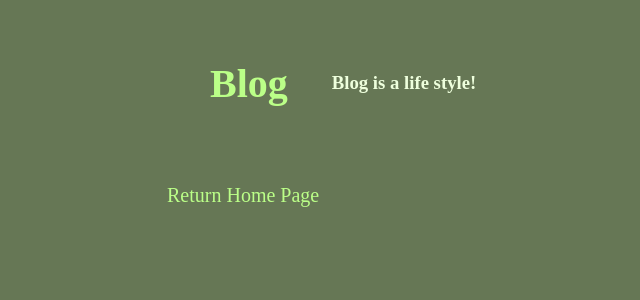
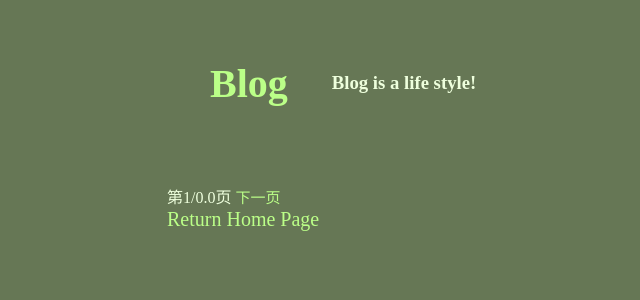
Before and after one commit to xuanzhenlei/ZL, a Django app: page /search/ in a window 1280 px wide. Shown: the top 300 px of the page, without its empty margins (153-793 px from the left). Run offline with Django 3.2, Linux system fonts and the light colour scheme; data that the repository does not hold is empty.

Commit message:
搜索后显示分页，多页还未处理

```diff
--- a/Project/ProClub/Blog/templates/index.html
+++ b/Project/ProClub/Blog/templates/index.html
@@ -49,6 +49,7 @@
        </div>
        {% endfor%}
        <br/>
+       <br/>
        {% ifnotequal curpage 1%}
            <a href="?curpage={{curpage}}&&allpage={{allpage}}&&pagetype=pageup" style="font-weight:10;color:#bf8;font-size:15px;background:#675;text-decoration:none;height:10px">上一页</a>
        {% endifnotequal %}
--- a/Project/ProClub/Blog/templates/search.html
+++ b/Project/ProClub/Blog/templates/search.html
@@ -20,7 +20,7 @@
         </tr>
     </table>
     {% block content%}
-    {% for post in blogs_lists %}
+    {% for post in blogs_list %}
     <br/>
     <br/>
     <hr style="margin:0px;height:1px;border:0px;background-color:#D5D5D5;color:#D5D5D5"/>
@@ -41,6 +41,15 @@
     </div>
     {% endfor %}
     <br/>
+    <div>
+    {% ifnotequal curpage 1%}
+           <a href="/search/?curpage={{curpage}}&&allpage={{allpage}}&&pagetype=pageup" style="font-weight:10;color:#bf8;font-size:15px;background:#675;text-decoration:none;height:10px">上一页</a>
+       {% endifnotequal %}
+           第{{curpage}}/{{allpage}}页
+       {% ifnotequal curpage allpage %}
+           <a href="/search/?curpage={{curpage}}&&allpage={{allpage}}&&pagetype=pagedown" style="font-weight:10;color:#bf8;font-size:15px;background:#675;text-decoration:none;height:10px">下一页</a>
+       {% endifnotequal %}
+        </div>
     {% endblock %}
 
     <a id="add_test1" href="/">Return Home Page</a>
--- a/Project/ProClub/Blog/views.py
+++ b/Project/ProClub/Blog/views.py
@@ -66,5 +66,31 @@
 
 def search(request):
     text=request.GET.get('input')
-    blogs_lists=blogs.objects.filter(title__contains="%s"%text)
-    return render_to_response('search.html',{'blogs_lists':blogs_lists})
+    try:
+        curpage=int(request.GET.get('curpage','1'))
+        allpage=int(request.GET.get('allpage','1'))
+        pagetype=str(request.GET.get('pagetype',''))
+    except ValueError:
+        curpage=1
+        allpage=1
+        pagetype=''
+    if pagetype=='pagedown':
+        curpage += 1
+    elif pagetype=='pageup':
+        curpage -= 1
+
+    start=(curpage-1)*one_page_of_data
+    end=start+one_page_of_data
+    # blogs_lists=blogs.objects.all()[start:end]
+    all_blogs_lists = blogs.objects.filter(title__contains="%s"%text)
+    blogs_lists = all_blogs_lists[start:end]
+    if curpage==1 and allpage==1:
+        alllpostcounts=all_blogs_lists.count()
+        allpage=alllpostcounts/one_page_of_data
+        remainpost=alllpostcounts%one_page_of_data
+        if remainpost > 0:
+            allpage+=1
+    return render_to_response('search.html',{'blogs_list':blogs_lists,'allpage':allpage,'curpage':curpage})
+    # text=request.GET.get('input')
+    # blogs_lists=blogs.objects.filter(title__contains="%s"%text)
+    # return render_to_response('search.html',{'blogs_lists':blogs_lists})
```
